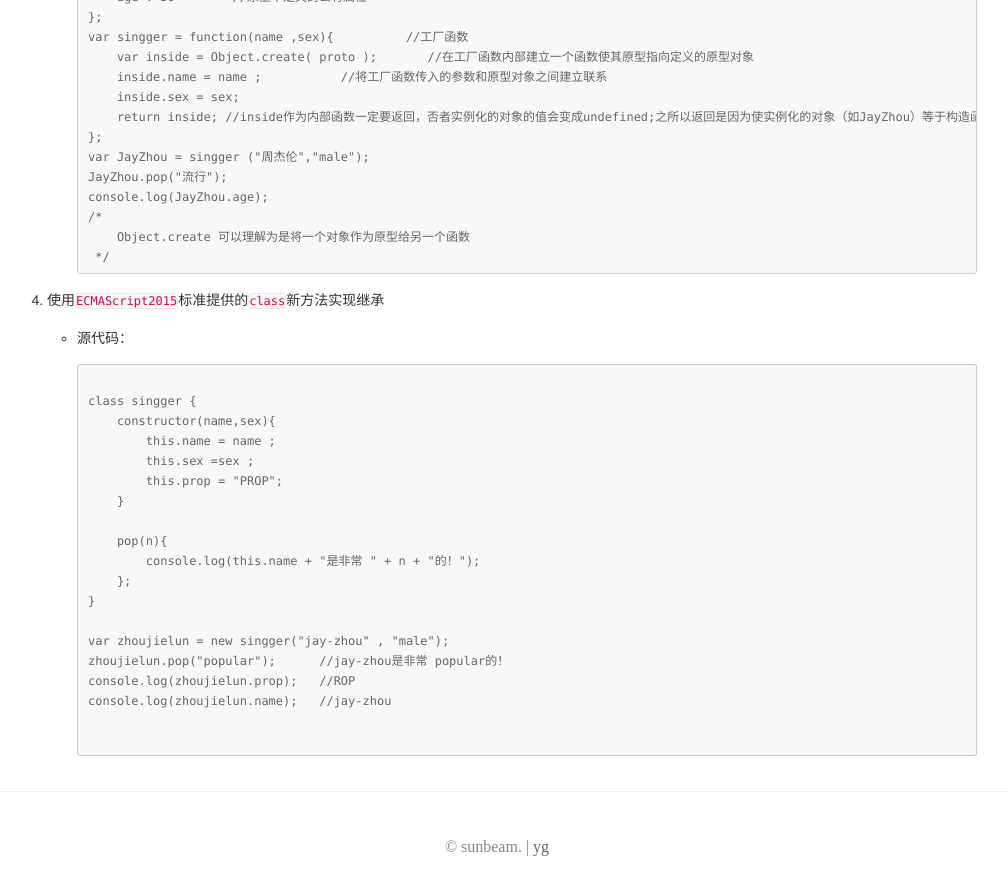
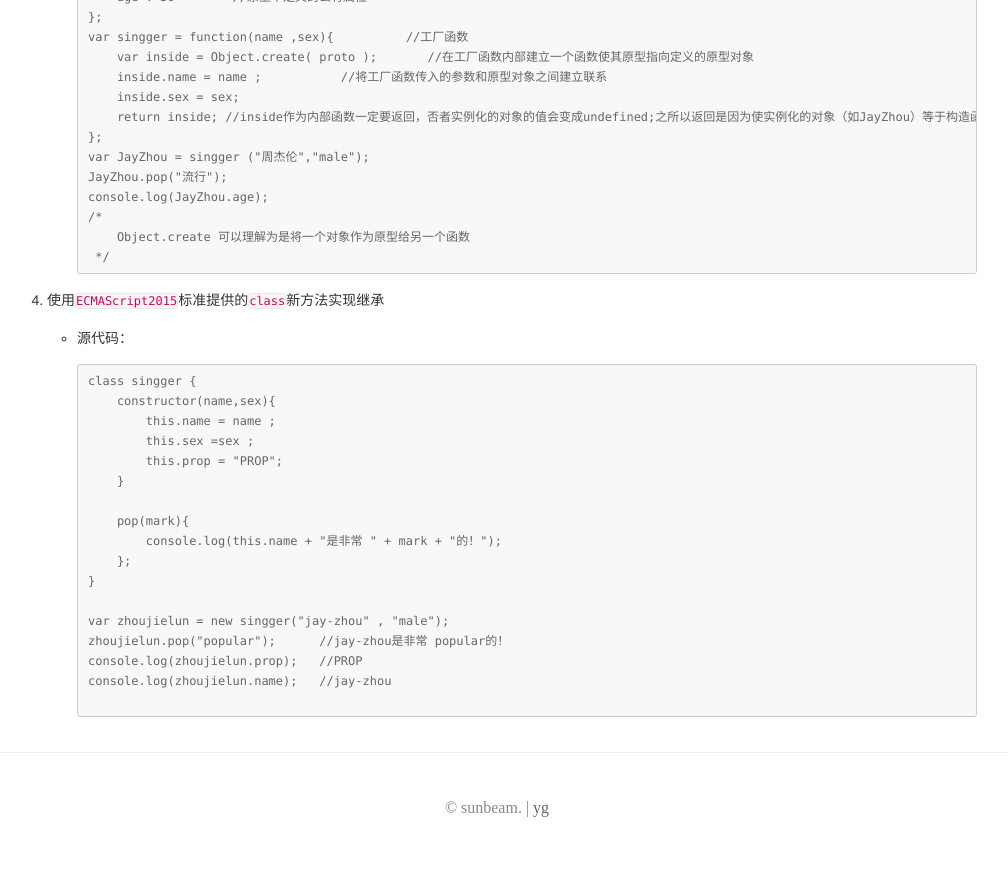
Before and after one commit to GalenYoung/galenyoung.github.io, a Jekyll site: the page built from programme/pgm-page09/index.html, in a window 1280 px wide and 900 px high, scrolled down 928 px. Shown: the top 895 px of the window, without its empty margins (143-1151 px from the left). Built offline with Jekyll 4.4.1, drawn with Linux system fonts in a browser that asks for light colours; comment, search, counter and statistics services are not loaded; after the commit the page ends 1789 px from its top, so only the background shows below that.

Commit message:
更新pgm-9到pgm首页

```diff
--- a/programme/pgm-page09/index.html
+++ b/programme/pgm-page09/index.html
@@ -84,24 +84,22 @@ console.log(JayZhou.age);
                     <li>
                         <p>源代码：</p>
                         <pre>
-<code>
-class singger {
+<code>class singger {
     constructor(name,sex){
         this.name = name ;
         this.sex =sex ;
         this.prop = "PROP";
     }
 
-    pop(n){
-        console.log(this.name + "是非常 " + n + "的！");
+    pop(mark){
+        console.log(this.name + "是非常 " + mark + "的！");
     };
 }
 
 var zhoujielun = new singger("jay-zhou" , "male");
 zhoujielun.pop("popular");      //jay-zhou是非常 popular的！
-console.log(zhoujielun.prop);   //ROP
-console.log(zhoujielun.name);   //jay-zhou
-</code>
+console.log(zhoujielun.prop);   //PROP
+console.log(zhoujielun.name);   //jay-zhou</code>
                         </pre>
                     </li>
                 </ul>
--- a/programme/programme.html
+++ b/programme/programme.html
@@ -14,7 +14,7 @@ permalink: /programme/
 			<li><a href="12" target="_blank"> Javascript Tab自动切换插件(三)<span class="sal-date-mark">2016-01-10</span> </a></li>
 			<li><a href="11" target="_blank"> Javascript Tab延迟切换插件(二)<span class="sal-date-mark">2016-01-01</span> </a></li>
 			<li><a href="10" target="_blank"> Javascript Tab普通切换插件(一) <span class="sal-date-mark">2015-12-30</span></a></li>
-			<li><a href="09" target="_blank"> JavaScript 实现继承的三种方式<span class="sal-date-mark">2015-12-27</span> </a></li>
+			<li><a href="09" target="_blank"> JavaScript 实现继承的四种方式<span class="sal-date-mark">2015-12-27</span> </a></li>
 			<li><a href="08" target="_blank"> JavaScript 知识点整理 <span class="sal-date-mark">2015-12-24</span> </a></li>
 			<li><a href="07" target="_blank"> HTML 知识点整理 <span class="sal-date-mark">2015-12-20</span></a></li>
 			<li><a href="06" target="_blank"> JavaScript制作放大镜插件<span class="sal-date-mark">2015-12-18</span> </a></li>
```
